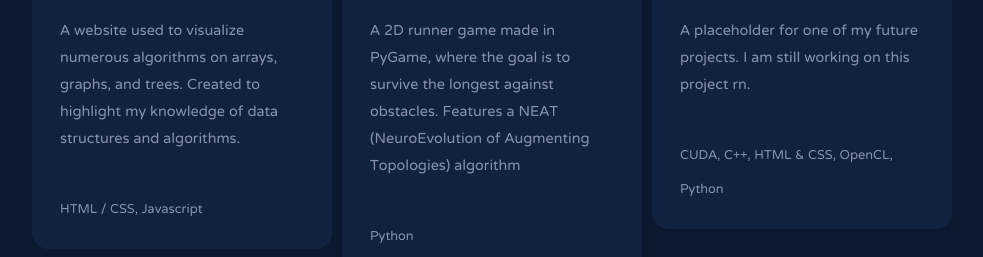
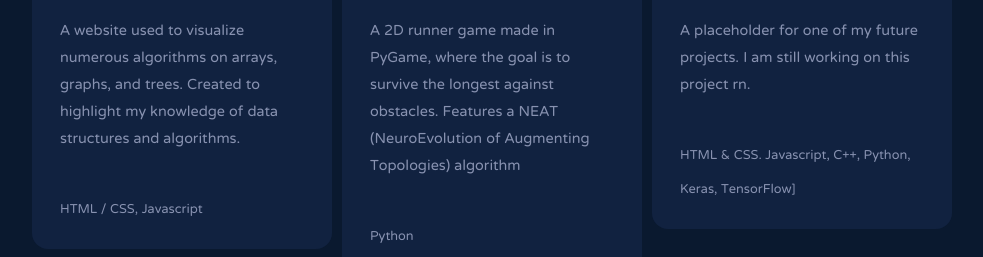
Before and after one commit to wxlkda/realport, a React (Create React App) app: page / in a window 1280 px wide. Shown: the part 1580-1837 px from the top of the page, without its empty margins (160-1143 px from the left). Built offline with nearby package versions, Linux system fonts and the light colour scheme.

Commit message:
Updated 3rd projects tech stack since I have a better idea on what to make

```diff
--- a/src/js/Projects.js
+++ b/src/js/Projects.js
@@ -30,7 +30,7 @@ function Projects() {
         "Athena": {
           desc:
           "A placeholder for one of my future projects. I am still working on this project rn.",
-          techStack: "CUDA, C++, HTML & CSS, OpenCL, Python",
+          techStack: "HTML & CSS. Javascript, C++, Python, Keras, TensorFlow]",
           link: "https://google.ca",
           open: ""
         }
```
